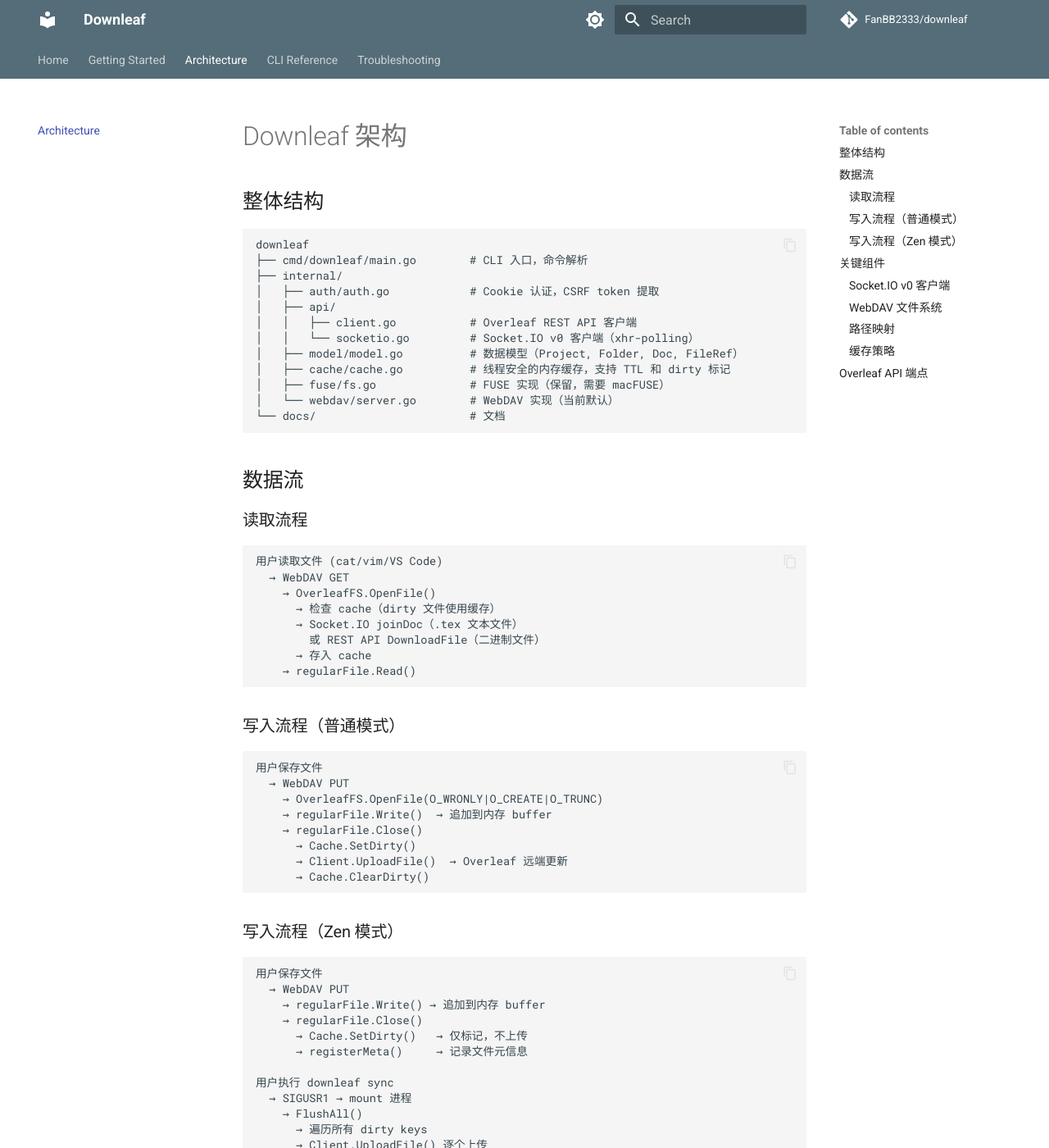
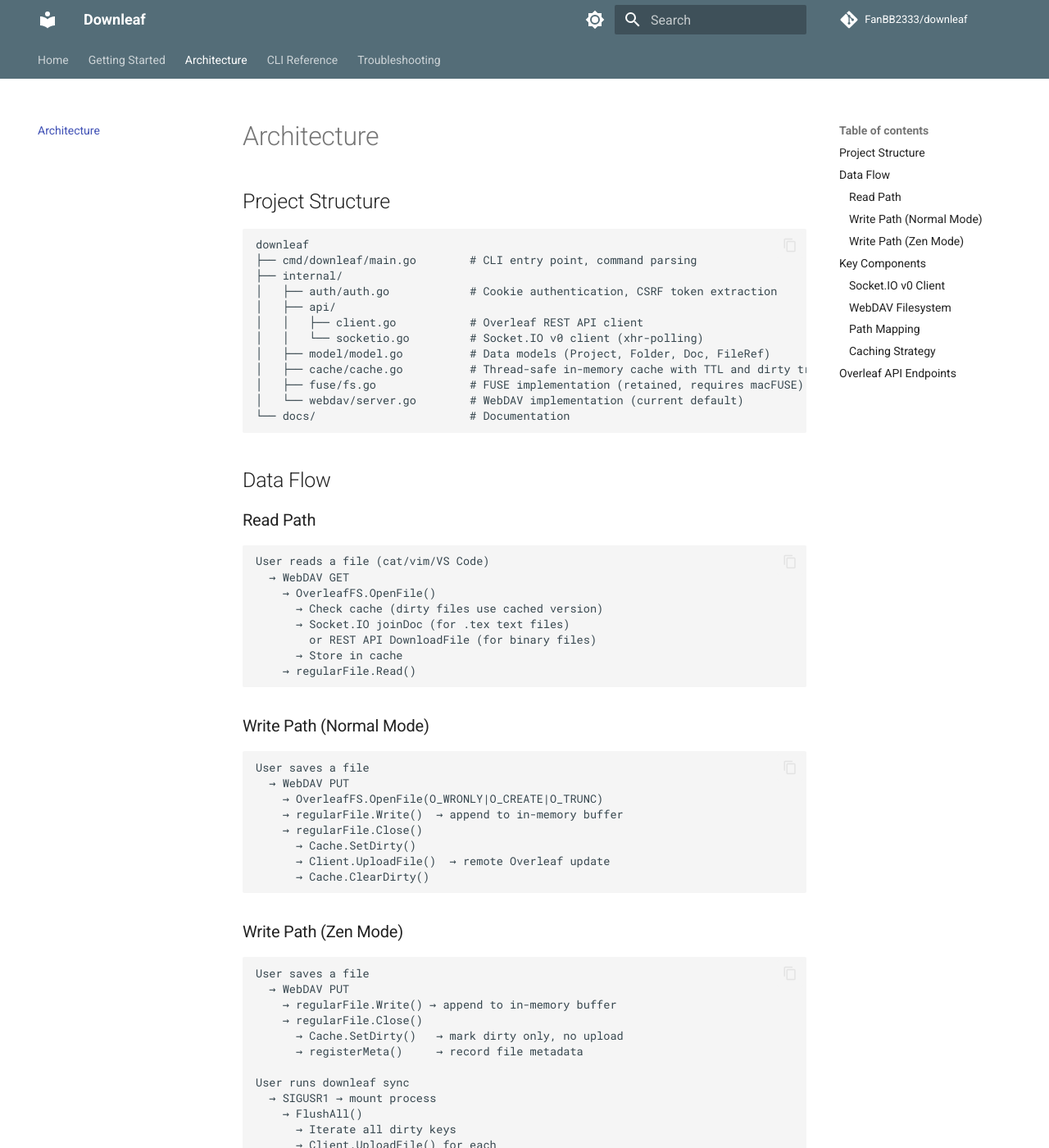
Before and after one commit to FanBB2333/downleaf, an MkDocs documentation site: the page built from docs/architecture.md, in a window 1280 px wide and 1400 px high. Shown: the whole window at 82% size. Built offline with MkDocs 1.6.1 and Material for MkDocs 9.7.7, drawn with Linux system fonts in a browser that asks for light colours; comment, search, counter and statistics services are not loaded; some of the changed text lies outside the part shown.

Commit message:
docs: translate all documentation to English
Co-Authored-By: Claude Opus 4.6 <noreply@anthropic.com>

````diff
--- a/docs/architecture.md
+++ b/docs/architecture.md
@@ -1,129 +1,129 @@
-# Downleaf 架构
+# Architecture
 
-## 整体结构
+## Project Structure
 
 ```
 downleaf
-├── cmd/downleaf/main.go        # CLI 入口，命令解析
+├── cmd/downleaf/main.go        # CLI entry point, command parsing
 ├── internal/
-│   ├── auth/auth.go            # Cookie 认证，CSRF token 提取
+│   ├── auth/auth.go            # Cookie authentication, CSRF token extraction
 │   ├── api/
-│   │   ├── client.go           # Overleaf REST API 客户端
-│   │   └── socketio.go         # Socket.IO v0 客户端（xhr-polling）
-│   ├── model/model.go          # 数据模型（Project, Folder, Doc, FileRef）
-│   ├── cache/cache.go          # 线程安全的内存缓存，支持 TTL 和 dirty 标记
-│   ├── fuse/fs.go              # FUSE 实现（保留，需要 macFUSE）
-│   └── webdav/server.go        # WebDAV 实现（当前默认）
-└── docs/                       # 文档
+│   │   ├── client.go           # Overleaf REST API client
+│   │   └── socketio.go         # Socket.IO v0 client (xhr-polling)
+│   ├── model/model.go          # Data models (Project, Folder, Doc, FileRef)
+│   ├── cache/cache.go          # Thread-safe in-memory cache with TTL and dirty tracking
+│   ├── fuse/fs.go              # FUSE implementation (retained, requires macFUSE)
+│   └── webdav/server.go        # WebDAV implementation (current default)
+└── docs/                       # Documentation
 ```
 
-## 数据流
+## Data Flow
 
-### 读取流程
+### Read Path
 
 ```
-用户读取文件 (cat/vim/VS Code)
+User reads a file (cat/vim/VS Code)
   → WebDAV GET
     → OverleafFS.OpenFile()
-      → 检查 cache（dirty 文件使用缓存）
-      → Socket.IO joinDoc（.tex 文本文件）
-        或 REST API DownloadFile（二进制文件）
-      → 存入 cache
+      → Check cache (dirty files use cached version)
+      → Socket.IO joinDoc (for .tex text files)
+        or REST API DownloadFile (for binary files)
+      → Store in cache
     → regularFile.Read()
 ```
 
-### 写入流程（普通模式）
+### Write Path (Normal Mode)
 
 ```
-用户保存文件
+User saves a file
   → WebDAV PUT
     → OverleafFS.OpenFile(O_WRONLY|O_CREATE|O_TRUNC)
-    → regularFile.Write()  → 追加到内存 buffer
+    → regularFile.Write()  → append to in-memory buffer
     → regularFile.Close()
       → Cache.SetDirty()
-      → Client.UploadFile()  → Overleaf 远端更新
+      → Client.UploadFile()  → remote Overleaf update
       → Cache.ClearDirty()
 ```
 
-### 写入流程（Zen 模式）
+### Write Path (Zen Mode)
 
 ```
-用户保存文件
+User saves a file
   → WebDAV PUT
-    → regularFile.Write() → 追加到内存 buffer
+    → regularFile.Write() → append to in-memory buffer
     → regularFile.Close()
-      → Cache.SetDirty()   → 仅标记，不上传
-      → registerMeta()     → 记录文件元信息
+      → Cache.SetDirty()   → mark dirty only, no upload
+      → registerMeta()     → record file metadata
 
-用户执行 downleaf sync
-  → SIGUSR1 → mount 进程
+User runs downleaf sync
+  → SIGUSR1 → mount process
     → FlushAll()
-      → 遍历所有 dirty keys
-      → Client.UploadFile() 逐个上传
+      → Iterate all dirty keys
+      → Client.UploadFile() for each
       → Cache.ClearDirty()
 ```
 
-## 关键组件
+## Key Components
 
-### Socket.IO v0 客户端
+### Socket.IO v0 Client
 
-Overleaf 使用 Socket.IO **v0**（不是 v2/v3），传输层为 xhr-polling。
+Overleaf uses Socket.IO **v0** (not v2/v3), with xhr-polling as the transport layer.
 
-- **握手**: `GET /socket.io/1/?t=...&projectId=...` → 获取 session ID
-- **轮询**: `GET /socket.io/1/xhr-polling/{sid}?t=...`
-- **发送**: `POST /socket.io/1/xhr-polling/{sid}?t=...`
+- **Handshake**: `GET /socket.io/1/?t=...&projectId=...` → obtain session ID
+- **Polling**: `GET /socket.io/1/xhr-polling/{sid}?t=...`
+- **Sending**: `POST /socket.io/1/xhr-polling/{sid}?t=...`
 
-消息格式: `type:id:endpoint:data`
+Message format: `type:id:endpoint:data`
 - Type 1 = connect
 - Type 2 = heartbeat
-- Type 5 = event（joinProjectResponse, connectionRejected）
-- Type 6 = ack（joinDoc 响应）
+- Type 5 = event (joinProjectResponse, connectionRejected)
+- Type 6 = ack (joinDoc response)
 
-需要转发 GCLB cookie（Google Cloud Load Balancer 会话粘性）。
+GCLB cookies (Google Cloud Load Balancer session stickiness) must be forwarded.
 
-### WebDAV 文件系统
+### WebDAV Filesystem
 
-实现 `golang.org/x/net/webdav.FileSystem` 接口：
+Implements the `golang.org/x/net/webdav.FileSystem` interface:
 
-| 方法 | 映射到 Overleaf API |
-|------|---------------------|
-| `Stat` | 查询 cache 或 project tree |
-| `OpenFile` (读) | Socket.IO joinDoc / REST DownloadFile |
-| `OpenFile` (写) | 写入内存 buffer |
-| `Close` (写后) | REST UploadFile |
+| Method | Maps to Overleaf API |
+|--------|---------------------|
+| `Stat` | Query cache or project tree |
+| `OpenFile` (read) | Socket.IO joinDoc / REST DownloadFile |
+| `OpenFile` (write) | Write to in-memory buffer |
+| `Close` (after write) | REST UploadFile |
 | `Mkdir` | REST CreateFolder |
 | `RemoveAll` | REST DeleteEntity |
 | `Rename` | REST RenameEntity + MoveEntity |
 
-### 路径映射
+### Path Mapping
 
 ```
-WebDAV 路径              →  Overleaf 实体
-/                        →  项目列表
-/ProjectName/            →  项目根目录（RootFolder）
-/ProjectName/sub/        →  子文件夹
-/ProjectName/main.tex    →  Doc（通过 Socket.IO 读取内容）
-/ProjectName/fig.png     →  FileRef（通过 REST API 下载）
+WebDAV Path              →  Overleaf Entity
+/                        →  Project list
+/ProjectName/            →  Project root directory (RootFolder)
+/ProjectName/sub/        →  Subfolder
+/ProjectName/main.tex    →  Doc (content via Socket.IO)
+/ProjectName/fig.png     →  FileRef (download via REST API)
 ```
 
-### 缓存策略
+### Caching Strategy
 
-- TTL: 5 分钟（非 dirty 条目过期后重新拉取）
-- Dirty 条目永不过期（直到 ClearDirty）
-- 每次 Open 时重新从远端拉取最新版本（除非本地有未同步修改）
-- 文件元信息（projectID, folderID, name）存储在 metaMap 中，供 FlushAll 使用
+- TTL: 5 minutes (non-dirty entries are re-fetched after expiration)
+- Dirty entries never expire (until ClearDirty is called)
+- Each Open re-fetches the latest version from remote (unless local modifications are unsynced)
+- File metadata (projectID, folderID, name) is stored in metaMap for use by FlushAll
 
-## Overleaf API 端点
+## Overleaf API Endpoints
 
-| 端点 | 用途 |
-|------|------|
-| `GET /user/projects` | 项目列表 |
-| `GET /project/{id}` | 项目详情页（解析 CSRF token） |
-| `GET /project/{id}/entities` | 扁平文件树 |
-| `GET /project/{pid}/file/{fid}` | 下载二进制文件 |
-| `POST /project/{pid}/doc` | 创建文档 |
-| `POST /project/{pid}/folder` | 创建文件夹 |
-| `POST /project/{pid}/upload?folder_id={fid}` | 上传文件 |
-| `DELETE /project/{pid}/{type}/{id}` | 删除实体 |
-| `POST /project/{pid}/{type}/{id}/rename` | 重命名 |
-| `POST /project/{pid}/{type}/{id}/move` | 移动 |
+| Endpoint | Purpose |
+|----------|---------|
+| `GET /user/projects` | List projects |
+| `GET /project/{id}` | Project detail page (parse CSRF token) |
+| `GET /project/{id}/entities` | Flat file tree |
+| `GET /project/{pid}/file/{fid}` | Download binary file |
+| `POST /project/{pid}/doc` | Create document |
+| `POST /project/{pid}/folder` | Create folder |
+| `POST /project/{pid}/upload?folder_id={fid}` | Upload file |
+| `DELETE /project/{pid}/{type}/{id}` | Delete entity |
+| `POST /project/{pid}/{type}/{id}/rename` | Rename |
+| `POST /project/{pid}/{type}/{id}/move` | Move |
--- a/docs/cli-reference.md
+++ b/docs/cli-reference.md
@@ -6,7 +6,7 @@
 downleaf <command> [arguments] [flags]
 ```
 
-Downleaf 通过 WebDAV 将 Overleaf 项目挂载为本地文件系统，使你可以用任意本地编辑器（VS Code、vim、Claude Code 等）直接编辑 Overleaf 项目。
+Downleaf mounts Overleaf projects as a local filesystem via WebDAV, so you can edit them with any local editor (VS Code, vim, Claude Code, etc.).
 
 ---
 
@@ -14,13 +14,13 @@ Downleaf 通过 WebDAV 将 Overleaf 项目挂载为本地文件系统，使你
 
 ### `ls`
 
-列出当前账户下的所有项目。
+List all projects in your account.
 
 ```
 downleaf ls
 ```
 
-输出示例：
+Example output:
 ```
 52 projects:
   692fce31ee51890d4f6f14af  test-thesis
@@ -32,18 +32,18 @@ downleaf ls
 
 ### `tree`
 
-显示指定项目的文件树结构（包含 entity ID）。
+Show the file tree of a project (including entity IDs).
 
 ```
 downleaf tree <project-id>
 ```
 
-示例：
+Example:
 ```
 downleaf tree 692fce31ee51890d4f6f14af
 ```
 
-输出：
+Output:
 ```
 Project: test-thesis
 main.tex (doc: 692fce31ee51890d4f6f14b4)
@@ -53,13 +53,13 @@ main.tex (doc: 692fce31ee51890d4f6f14b4)
 
 ### `cat`
 
-打印文档内容。对 `.tex` 等文本文件使用 Socket.IO joinDoc 获取，对二进制文件自动回退到 REST API 下载。
+Print document content. Uses Socket.IO joinDoc for text files (`.tex`, etc.) and falls back to REST API download for binary files.
 
 ```
 downleaf cat <project-id> <doc-id>
 ```
 
-示例：
+Example:
 ```
 downleaf cat 692fce31ee51890d4f6f14af 692fce31ee51890d4f6f14b4
 ```
@@ -68,26 +68,26 @@ downleaf cat 692fce31ee51890d4f6f14af 692fce31ee51890d4f6f14b4
 
 ### `download`
 
-将整个项目下载到本地目录。
+Download an entire project to a local directory.
 
 ```
 downleaf download <project-id> [dest-dir]
 ```
 
-- `dest-dir` 默认为当前目录 `.`
-- 会在目标目录下创建以项目名命名的子目录
+- `dest-dir` defaults to the current directory `.`
+- Creates a subdirectory named after the project
 
-示例：
+Example:
 ```
 downleaf download 692fce31ee51890d4f6f14af ~/projects
-# 结果: ~/projects/test-thesis/main.tex
+# Result: ~/projects/test-thesis/main.tex
 ```
 
 ---
 
 ### `mount`
 
-启动 WebDAV 服务器并挂载到本地目录。
+Start a WebDAV server and mount it to a local directory.
 
 ```
 downleaf mount [mountpoint] [flags]
@@ -95,33 +95,33 @@ downleaf mount [mountpoint] [flags]
 
 **Flags:**
 
-| Flag | 说明 |
-|------|------|
-| `--project <name\|id>` | 只挂载指定项目 |
-| `--zen` | Zen 模式：写入缓存到本地，不自动同步。退出或执行 `downleaf sync` 时推送 |
-| `-i`, `--interactive` | 交互式选择要挂载的项目 |
-| `--port <port>` | 指定 WebDAV 服务器端口（默认 9090） |
+| Flag | Description |
+|------|-------------|
+| `--project <name\|id>` | Mount only the specified project |
+| `--zen` | Zen mode — writes are cached locally, synced on exit or via `downleaf sync` |
+| `-i`, `--interactive` | Interactively select a project to mount |
+| `--port <port>` | WebDAV server port (default: 9090) |
 
-**默认值:**
-- 挂载点: `~/downleaf`
-- 端口: `9090`
+**Defaults:**
+- Mountpoint: `~/downleaf`
+- Port: `9090`
 
-示例：
+Examples:
 ```bash
-# 挂载所有项目
+# Mount all projects
 downleaf mount
 
-# 交互式选择项目 + 批量模式
+# Interactive project selection + zen mode
 downleaf mount -i --zen
 
-# 指定挂载点和端口
+# Custom mountpoint and port
 downleaf mount /mnt/overleaf --port 8080
 
-# 直接指定项目
+# Mount a specific project
 downleaf mount --project test-thesis
 ```
 
-挂载后的目录结构：
+Directory structure after mounting:
 ```
 ~/downleaf/
   project-a/
@@ -133,37 +133,37 @@ downleaf mount --project test-thesis
     ...
 ```
 
-按 `Ctrl+C` 停止服务并卸载。
+Press `Ctrl+C` to stop the server and unmount.
 
 ---
 
 ### `sync`
 
-将本地所有未同步的修改推送到 Overleaf。仅在 `--zen` 模式下使用。
+Push all unsynced local changes to Overleaf. Only used in `--zen` mode.
 
 ```
 downleaf sync
 ```
 
-该命令通过发送 `SIGUSR1` 信号通知正在运行的 mount 进程执行同步。
+This command sends a `SIGUSR1` signal to the running mount process to trigger a sync.
 
 ---
 
 ### `umount`
 
-卸载已挂载的文件系统。
+Unmount the filesystem.
 
 ```
 downleaf umount [mountpoint]
 ```
 
-默认卸载 `~/downleaf`。
+Defaults to unmounting `~/downleaf`.
 
 ---
 
 ### `help`
 
-显示帮助信息。无需认证。
+Show help information. Does not require authentication.
 
 ```
 downleaf help
@@ -171,16 +171,16 @@ downleaf help
 
 ---
 
-## 环境变量
+## Environment Variables
 
-通过 `.env` 文件或环境变量配置：
+Configured via a `.env` file or environment variables:
 
-| 变量 | 必填 | 说明 |
-|------|------|------|
-| `SITE` | 是 | Overleaf 站点 URL，如 `https://www.overleaf.com/` |
-| `COOKIES` | 是 | 浏览器中复制的 session cookie |
+| Variable | Required | Description |
+|----------|----------|-------------|
+| `SITE` | Yes | Overleaf site URL, e.g. `https://www.overleaf.com/` |
+| `COOKIES` | Yes | Session cookie copied from your browser |
 
-`.env` 文件示例：
+Example `.env` file:
 ```
 SITE=https://www.overleaf.com/
 COOKIES=overleaf_session2=s%3A...
--- a/docs/troubleshooting.md
+++ b/docs/troubleshooting.md
@@ -1,39 +1,39 @@
-# 故障排查
+# Troubleshooting
 
-## 认证问题
+## Authentication Issues
 
 ### "SITE and COOKIES must be set"
 
-确保项目根目录有 `.env` 文件，且包含 `SITE` 和 `COOKIES` 变量。
+Make sure a `.env` file exists in the project root and contains both `SITE` and `COOKIES` variables.
 
 ### "authentication failed"
 
-Cookie 已过期。重新从浏览器复制：
-1. 登录 Overleaf
-2. 开发者工具 → Application → Cookies
-3. 复制 `overleaf_session2` 的值
-4. 更新 `.env` 文件
+The cookie has expired. Re-copy it from your browser:
+1. Log in to Overleaf
+2. DevTools → Application → Cookies
+3. Copy the value of `overleaf_session2`
+4. Update the `.env` file
 
-> Cookie 通常有效期约 7 天。
+> Cookies are typically valid for about 7 days.
 
-### 自部署 Overleaf 实例
+### Self-hosted Overleaf Instance
 
-将 `SITE` 设为你的实例地址：
+Set `SITE` to the URL of your instance:
 ```
 SITE=https://overleaf.example.com/
 ```
 
-## 挂载问题
+## Mount Issues
 
-### mount_webdav 失败
+### mount_webdav Failed
 
-如果自动挂载失败，可以手动挂载：
+If auto-mount fails, you can mount manually:
 
 ```bash
-# macOS - 通过 Finder
-# Cmd+K → 输入 http://localhost:9090
+# macOS - via Finder
+# Cmd+K → enter http://localhost:9090
 
-# macOS - 命令行
+# macOS - command line
 mkdir -p ~/downleaf
 mount_webdav http://localhost:9090 ~/downleaf
 
@@ -41,55 +41,55 @@ mount_webdav http://localhost:9090 ~/downleaf
 sudo mount -t davfs http://localhost:9090 ~/downleaf
 ```
 
-### 端口被占用
+### Port Already in Use
 
 ```bash
-# 使用其他端口
+# Use a different port
 downleaf mount --port 8080
 ```
 
 ### umount: "Resource busy"
 
-有进程仍在使用挂载目录：
+A process is still using the mount directory:
 
 ```bash
-# 查看占用进程
+# Find the process
 lsof +D ~/downleaf
 
-# 强制卸载（macOS）
+# Force unmount (macOS)
 diskutil unmount force ~/downleaf
 ```
 
-## 文件读写问题
+## File Read/Write Issues
 
-### 文件内容为空或大小显示为 0
+### File Content Is Empty or Size Shows 0
 
-首次列目录时文件大小可能显示为 0（未缓存），打开文件后会显示正确大小。这是正常行为。
+File sizes may show as 0 on the first directory listing (not yet cached). The correct size appears after opening the file. This is expected behavior.
 
-### 写入后 Overleaf 端未更新
+### Changes Not Reflected on Overleaf
 
-- **普通模式**: 检查 mount 终端的日志输出，看是否有 upload 错误
-- **Zen 模式**: 需要执行 `downleaf sync` 才会推送
-- 确认 CSRF token 未过期（长时间运行后可能失效，重启 mount 即可）
+- **Normal mode**: Check the mount terminal logs for upload errors
+- **Zen mode**: Run `downleaf sync` to push changes
+- The CSRF token may have expired after long-running mounts — restart the mount to refresh it
 
-### "no running mount found" (sync 命令)
+### "no running mount found" (sync command)
 
-mount 进程未运行，或 PID 文件 `/tmp/downleaf.pid` 不存在。确保 mount 进程在运行。
+The mount process is not running, or the PID file `/tmp/downleaf.pid` does not exist. Make sure the mount process is active.
 
-## 网络问题
+## Network Issues
 
-### 请求超时
+### Request Timeouts
 
-Overleaf 使用 Google Cloud Load Balancer，需要保持 GCLB cookie 的会话粘性。downleaf 会自动处理这个问题。如果反复超时，可能是网络不稳定，重启 mount 即可。
+Overleaf uses Google Cloud Load Balancer, which requires GCLB cookie session stickiness. Downleaf handles this automatically. If timeouts persist, the network may be unstable — restart the mount.
 
-### Socket.IO 连接失败
+### Socket.IO Connection Failed
 
-Socket.IO joinDoc 超时后会自动回退到 REST API 下载。如果某个文件始终无法读取，可能是该文件正在被其他用户编辑，或者存在权限问题。
+Socket.IO joinDoc automatically falls back to the REST API on timeout. If a file consistently fails to load, it may be locked by another user or there may be a permission issue.
 
-## 性能
+## Performance
 
-### 打开文件很慢
+### Opening Files Is Slow
 
-每次 open 都会从 Overleaf 拉取最新版本。对于大型项目，可以：
-1. 使用 `--project` 只挂载需要的项目
-2. 使用 `download` 命令先下载到本地，编辑完再手动上传
+Each open fetches the latest version from Overleaf. For large projects, you can:
+1. Use `--project` to mount only the project you need
+2. Use the `download` command to work locally, then upload manually when done
````
Also changed, not shown: docs/getting-started.md (+34 -34 lines).
